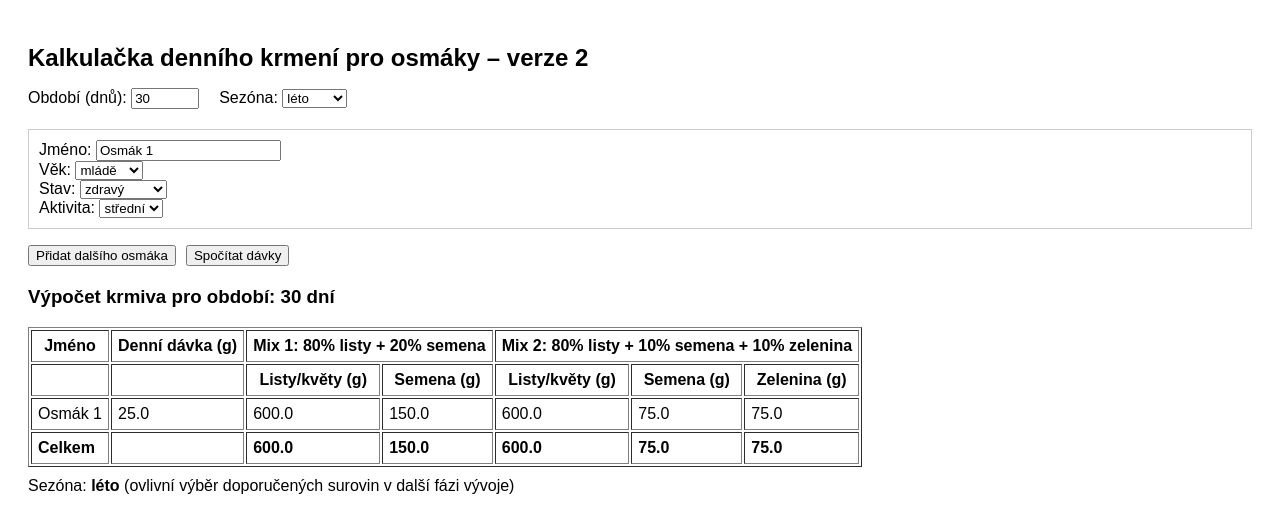
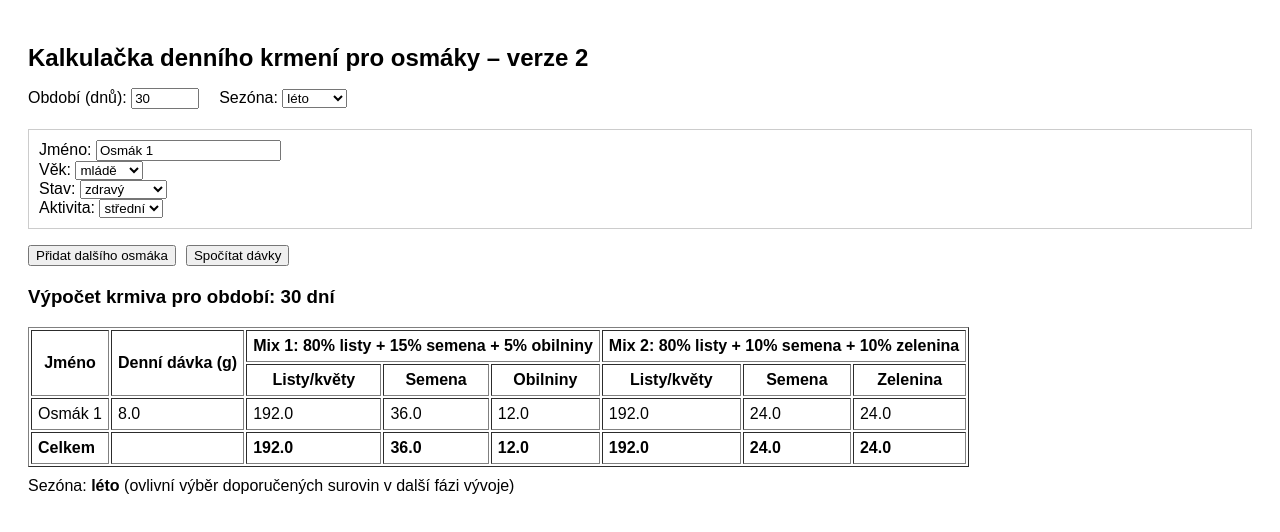
Before and after one commit to CaptainFoodie/degu-diet-calculator, a Next.js app: page / in a window 1280 px wide. Both pictures are taken after a click on the button "Spočítat dávky". Shown: the top 532 px of the page. Built offline with nearby package versions, Linux system fonts and the light colour scheme.

Commit message:
Add files via upload

```diff
--- a/src/OsmakDietCalculator.js
+++ b/src/OsmakDietCalculator.js
@@ -17,15 +17,16 @@ export default function OsmakDietCalculator() {
   };
 
   const calculate = () => {
-    const baseIntake = { mládě: 25, dospělý: 20, senior: 18, 'březí/kojící': 30 };
+    const baseIntake = { mládě: 8, dospělý: 7, senior: 6, 'březí/kojící': 10 };
     const activityMod = { nízká: 0.9, střední: 1.0, vysoká: 1.1 };
 
     const output = osmaci.map(({ name, age, condition, activity }) => {
-      const base = baseIntake[condition !== 'zdravý' ? condition : age] || 20;
+      const base = baseIntake[condition !== 'zdravý' ? condition : age] || 7;
       const total = base * (activityMod[activity] || 1);
 
       const mix1_flowers = total * 0.8;
-      const mix1_seeds = total * 0.2;
+      const mix1_seeds = total * 0.15;
+      const mix1_grains = total * 0.05;
 
       const mix2_flowers = total * 0.8;
       const mix2_seeds = total * 0.1;
@@ -36,6 +37,7 @@ export default function OsmakDietCalculator() {
         daily: total.toFixed(1),
         mix1_flowers: (mix1_flowers * days).toFixed(1),
         mix1_seeds: (mix1_seeds * days).toFixed(1),
+        mix1_grains: (mix1_grains * days).toFixed(1),
         mix2_flowers: (mix2_flowers * days).toFixed(1),
         mix2_seeds: (mix2_seeds * days).toFixed(1),
         mix2_veg: (mix2_veg * days).toFixed(1)
@@ -101,19 +103,18 @@ export default function OsmakDietCalculator() {
           <table border="1" cellPadding="6">
             <thead>
               <tr>
-                <th>Jméno</th>
-                <th>Denní dávka (g)</th>
-                <th colSpan="2">Mix 1: 80% listy + 20% semena</th>
+                <th rowSpan="2">Jméno</th>
+                <th rowSpan="2">Denní dávka (g)</th>
+                <th colSpan="3">Mix 1: 80% listy + 15% semena + 5% obilniny</th>
                 <th colSpan="3">Mix 2: 80% listy + 10% semena + 10% zelenina</th>
               </tr>
               <tr>
-                <th></th>
-                <th></th>
-                <th>Listy/květy (g)</th>
-                <th>Semena (g)</th>
-                <th>Listy/květy (g)</th>
-                <th>Semena (g)</th>
-                <th>Zelenina (g)</th>
+                <th>Listy/květy</th>
+                <th>Semena</th>
+                <th>Obilniny</th>
+                <th>Listy/květy</th>
+                <th>Semena</th>
+                <th>Zelenina</th>
               </tr>
             </thead>
             <tbody>
@@ -123,6 +124,7 @@ export default function OsmakDietCalculator() {
                   <td>{r.daily}</td>
                   <td>{r.mix1_flowers}</td>
                   <td>{r.mix1_seeds}</td>
+                  <td>{r.mix1_grains}</td>
                   <td>{r.mix2_flowers}</td>
                   <td>{r.mix2_seeds}</td>
                   <td>{r.mix2_veg}</td>
@@ -133,6 +135,7 @@ export default function OsmakDietCalculator() {
                 <td></td>
                 <td><strong>{totalWeight('mix1_flowers')}</strong></td>
                 <td><strong>{totalWeight('mix1_seeds')}</strong></td>
+                <td><strong>{totalWeight('mix1_grains')}</strong></td>
                 <td><strong>{totalWeight('mix2_flowers')}</strong></td>
                 <td><strong>{totalWeight('mix2_seeds')}</strong></td>
                 <td><strong>{totalWeight('mix2_veg')}</strong></td>
```
